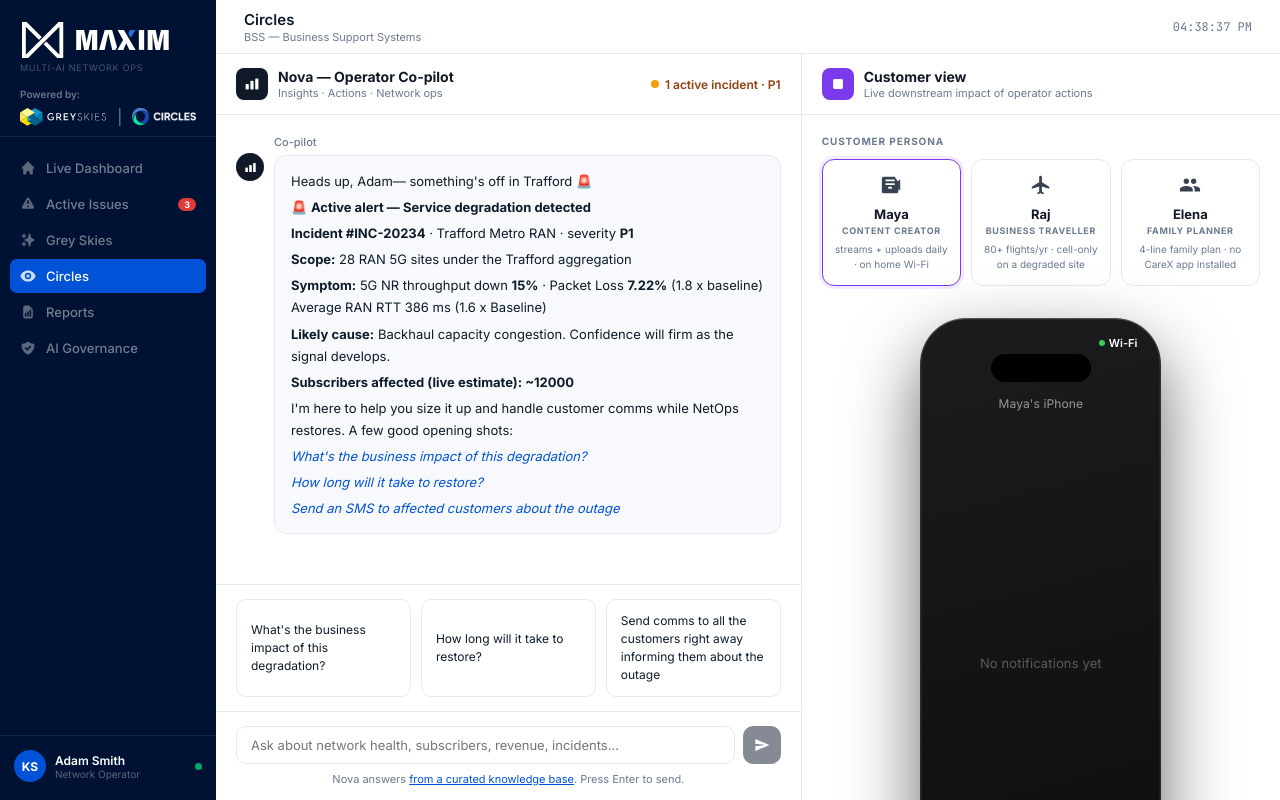
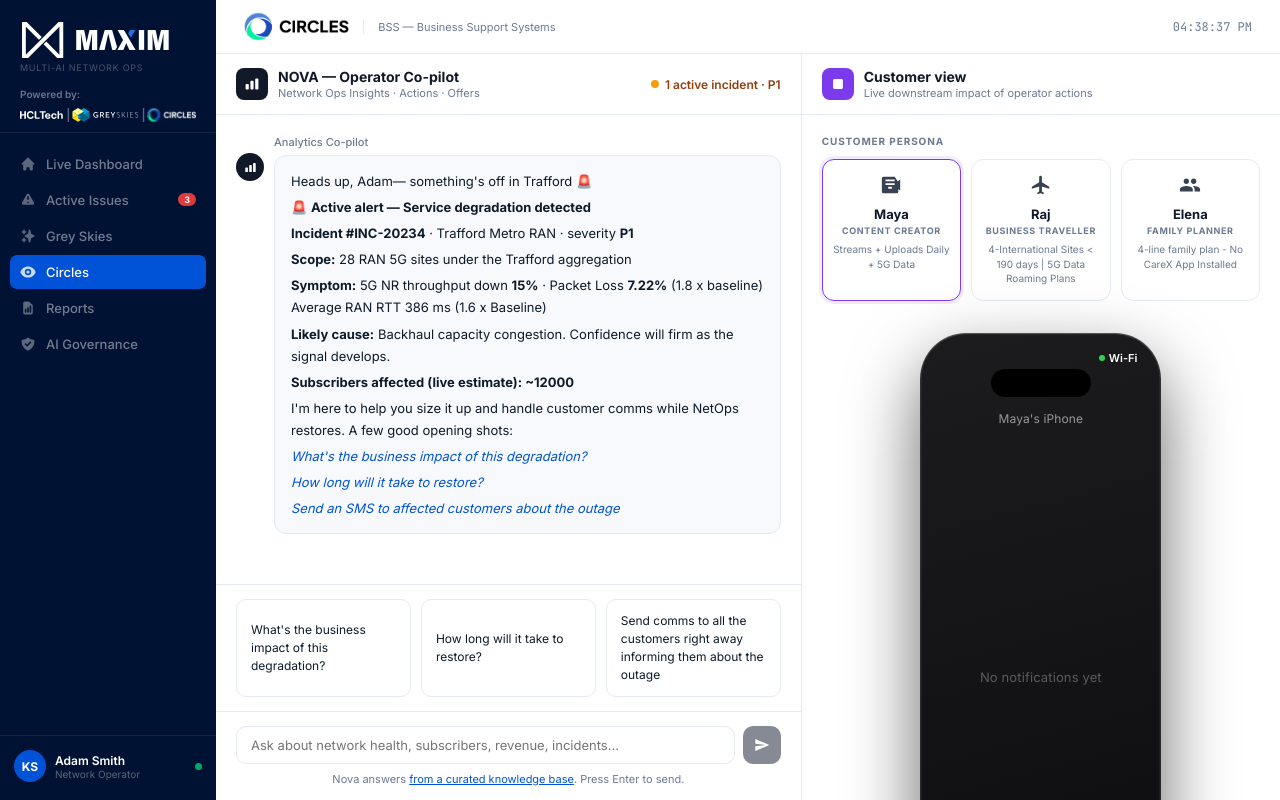
Before and after one commit to DmaxDude/NetworkMaximAIDashboard, a React (Vite) app: page / in a window 1280 px wide. Both pictures are taken after a click on the element "Circles". Built offline with nearby package versions, Linux system fonts and the light colour scheme.

Commit message:
deploy code

```diff
--- a/src/pages/Circles.jsx
+++ b/src/pages/Circles.jsx
@@ -183,7 +183,7 @@
               </svg>
             </div>
             <div style={{ flex: 1 }}>
-              <div className="gs-msg-label">Co-pilot</div>
+              <div className="gs-msg-label">Analytics Co-pilot</div>
               <div className="gs-msg-bubble">
                 <p>Heads up, Adamâ€” something&apos;s off in the  Trafford ðŸš¨</p>
                 <p>ðŸš¨ <strong>Active alert â€” Network degradation detected</strong></p>
@@ -246,7 +246,7 @@
                   </svg>
                 </div>
                 <div style={{ flex: 1 }}>
-                  <div className="gs-msg-label">Co-pilot</div>
+                  <div className="gs-msg-label">Analytics Co-pilot</div>
                   <div className="gs-msg-bubble gs-biz-bubble">
                     <p>{BUSINESS_RESPONSE.intro}</p>
                     {BUSINESS_RESPONSE.lines.map((l, li) =>
@@ -276,7 +276,7 @@
                   </svg>
                 </div>
                 <div style={{ flex: 1 }}>
-                  <div className="gs-msg-label">Co-pilot</div>
+                  <div className="gs-msg-label">Analytics Co-pilot</div>
                   <div className="gs-msg-bubble"><p>{m.text}</p></div>
                 </div>
               </div>
--- a/src/pages/CirclesInline.jsx
+++ b/src/pages/CirclesInline.jsx
@@ -365,21 +365,21 @@
 const PERSONAS = [
   {
     id: 'maya', name: 'Maya', role: 'CONTENT CREATOR',
-    desc: ' streams + uploads daily · on home Wi-Fi',
+    desc: ' Streams + Uploads Daily + 5G Data',
     hasCareX: true,
     signal: 'Wi-Fi',
     icon: <svg viewBox="0 0 24 24" fill="currentColor" width="22" height="22"><path d="M18 3H4a2 2 0 00-2 2v14a2 2 0 002 2h14a2 2 0 002-2V9l-4-6zm-5 13H9v-2h4v2zm3-4H6v-2h10v2zm0-4H6V6h10v2z" /><path d="M18 9l4-3v12l-4-3V9z" /></svg>,
   },
   {
     id: 'raj', name: 'Raj', role: 'BUSINESS TRAVELLER',
-    desc: '80+ flights/yr · cell-only on a degraded site',
+    desc: '4-International Sites < 190 days | 5G Data Roaming Plans',
     hasCareX: true,
     signal: 'Cell · degraded',
     icon: <svg viewBox="0 0 24 24" fill="currentColor" width="22" height="22"><path d="M21 16v-2l-8-5V3.5A1.5 1.5 0 0011.5 2 1.5 1.5 0 0010 3.5V9l-8 5v2l8-2.5V19l-2 1.5V22l3.5-1 3.5 1v-1.5L13 19v-5.5l8 2.5z" /></svg>,
   },
   {
     id: 'elena', name: 'Elena', role: 'FAMILY PLANNER',
-    desc: ' 4-line family plan · no CareX app installed',
+    desc: ' 4-line family plan - No CareX App Installed',
     hasCareX: false,
     signal: 'Cell · degraded',
     icon: <svg viewBox="0 0 24 24" fill="currentColor" width="22" height="22"><path d="M16 11c1.66 0 2.99-1.34 2.99-3S17.66 5 16 5c-1.66 0-3 1.34-3 3s1.34 3 3 3zm-8 0c1.66 0 2.99-1.34 2.99-3S9.66 5 8 5C6.34 5 5 6.34 5 8s1.34 3 3 3zm0 2c-2.33 0-7 1.17-7 3.5V19h14v-2.5c0-2.33-4.67-3.5-7-3.5zm8 0c-.29 0-.62.02-.97.05 1.16.84 1.97 1.97 1.97 3.45V19h6v-2.5c0-2.33-4.67-3.5-7-3.5z" /></svg>,
@@ -583,8 +583,8 @@
               </svg>
             </div>
             <div>
-              <div className="gs-hdr-title">Nova — Operator Co-pilot</div>
-              <div className="gs-hdr-sub">Insights · Actions · Network ops</div>
+              <div className="gs-hdr-title">NOVA — Operator  Co-pilot</div>
+              <div className="gs-hdr-sub">Network Ops Insights · Actions · Offers</div>
             </div>
           </div>
           <div className="gs-inc-badge">
@@ -601,7 +601,7 @@
               </svg>
             </div>
             <div style={{ flex: 1 }}>
-              <div className="gs-msg-label">Co-pilot</div>
+              <div className="gs-msg-label">Analytics Co-pilot</div>
               <div className="gs-msg-bubble">
                 <p>Heads up, Adam— something&apos;s off in Trafford 🚨</p>
                 <p>🚨 <strong>Active alert — Service degradation detected</strong></p>
@@ -661,7 +661,7 @@
                   </svg>
                 </div>
                 <div style={{ flex: 1 }}>
-                  <div className="gs-msg-label">Co-pilot</div>
+                  <div className="gs-msg-label">Analytics Co-pilot</div>
                   <div className="gs-msg-bubble gs-biz-bubble">
                     <p>{BUSINESS_RESPONSE.intro}</p>
                     {BUSINESS_RESPONSE.lines.map((l, li) =>
@@ -690,7 +690,7 @@
                   </svg>
                 </div>
                 <div style={{ flex: 1 }}>
-                  <div className="gs-msg-label">Co-pilot</div>
+                  <div className="gs-msg-label">Analytics Co-pilot</div>
                   <div className="gs-msg-bubble gs-biz-bubble">
                     <p>{RESTORE_RESPONSE.intro}</p>
                     {RESTORE_RESPONSE.lines.map((l, li) =>
@@ -719,7 +719,7 @@
                   </svg>
                 </div>
                 <div style={{ flex: 1 }}>
-                  <div className="gs-msg-label">Co-pilot</div>
+                  <div className="gs-msg-label">Analytics Co-pilot</div>
                   <div className="gs-msg-bubble gs-biz-bubble">
                     <p>{COMMS_RESPONSE.intro}</p>
                     {COMMS_RESPONSE.details.map((l, li) =>
@@ -774,7 +774,7 @@
                   </svg>
                 </div>
                 <div style={{ flex: 1 }}>
-                  <div className="gs-msg-label">Co-pilot</div>
+                  <div className="gs-msg-label">Analytics Co-pilot</div>
                   <div className="gs-msg-bubble gs-biz-bubble">
                     <p style={{fontStyle:'italic',color:'#374151'}}>{APPROVE_RESPONSE.intro}</p>
                     {APPROVE_RESPONSE.lines.map((l, li) =>
@@ -803,7 +803,7 @@
                   </svg>
                 </div>
                 <div style={{ flex: 1 }}>
-                  <div className="gs-msg-label">Co-pilot</div>
+                  <div className="gs-msg-label">Analytics Co-pilot</div>
                   <div className="gs-msg-bubble gs-biz-bubble">
                     <p style={{fontStyle:'italic',color:'#374151'}}>{RESTORED_ALERT.intro}</p>
                     {RESTORED_ALERT.lines.map((l, li) =>
@@ -822,7 +822,7 @@
                   </svg>
                 </div>
                 <div style={{ flex: 1 }}>
-                  <div className="gs-msg-label">Co-pilot</div>
+                  <div className="gs-msg-label">Analytics Co-pilot</div>
                   <div className="gs-msg-bubble gs-biz-bubble">
                     <p>{RESTORATION_COMMS_RESPONSE.intro}</p>
                     {RESTORATION_COMMS_RESPONSE.lines.map((l, li) => (
@@ -849,7 +849,7 @@
                   </svg>
                 </div>
                 <div style={{ flex: 1 }}>
-                  <div className="gs-msg-label">Co-pilot</div>
+                  <div className="gs-msg-label">Analytics Co-pilot</div>
                   <div className="gs-msg-bubble gs-biz-bubble">
                     <p dangerouslySetInnerHTML={{ __html: RESTORATION_DISPATCH_RESPONSE.intro }} />
                     {RESTORATION_DISPATCH_RESPONSE.lines.map((l, li) => (
@@ -876,7 +876,7 @@
                   </svg>
                 </div>
                 <div style={{ flex: 1 }}>
-                  <div className="gs-msg-label">Co-pilot</div>
+                  <div className="gs-msg-label">Analytics Co-pilot</div>
                   <div className="gs-msg-bubble gs-biz-bubble">
                     <p>Nice &mdash; restoration comms are out. Now let&apos;s soften the bump &#127873;</p>
                     <p>Now that service is healthy, this is the right window to offer goodwill &mdash; sentiment listening is showing <strong>82% positive</strong>, and a tailored bundle here pays back in retention.</p>
@@ -893,7 +893,7 @@
                   </svg>
                 </div>
                 <div style={{ flex: 1 }}>
-                  <div className="gs-msg-label">Co-pilot</div>
+                  <div className="gs-msg-label">Analytics Co-pilot</div>
                   <div className="gs-msg-bubble gs-biz-bubble">
                     <p>{COMPENSATION_RESPONSE.intro}</p>
                     {COMPENSATION_RESPONSE.lines.map((l, li) => (
@@ -967,7 +967,7 @@
                   </svg>
                 </div>
                 <div style={{ flex: 1 }}>
-                  <div className="gs-msg-label">Co-pilot</div>
+                  <div className="gs-msg-label">Analytics Co-pilot</div>
                   <div className="gs-msg-bubble gs-biz-bubble">
                     {COMPENSATION_ROLLOUT_RESPONSE.activation.map((l, li) => (
                       <p key={li} dangerouslySetInnerHTML={{ __html: l.html }} />
@@ -1048,7 +1048,7 @@
                   </svg>
                 </div>
                 <div style={{ flex: 1 }}>
-                  <div className="gs-msg-label">Co-pilot</div>
+                  <div className="gs-msg-label">Analytics Co-pilot</div>
                   <div className="gs-msg-bubble"><p>{m.text}</p></div>
                 </div>
               </div>
--- a/src/pages/GreySkies.jsx
+++ b/src/pages/GreySkies.jsx
@@ -164,7 +164,7 @@
               </svg>
             </div>
             <div>
-              <div className="gs-hdr-title">Nova â€” Operator Co-pilot</div>
+              <div className="gs-hdr-title">Nova â€” Operator Analytics Co-pilot</div>
               <div className="gs-hdr-sub">Insights Â· Actions Â· Network ops</div>
             </div>
           </div>
@@ -183,7 +183,7 @@
               </svg>
             </div>
             <div style={{ flex: 1 }}>
-              <div className="gs-msg-label">Co-pilot</div>
+              <div className="gs-msg-label">Analytics Co-pilot</div>
               <div className="gs-msg-bubble">
                 <p>Heads up, Adamâ€” something&apos;s off in the  Trafford ðŸš¨</p>
                 <p>ðŸš¨ <strong>Active alert â€” Network degradation detected</strong></p>
@@ -246,7 +246,7 @@
                   </svg>
                 </div>
                 <div style={{ flex: 1 }}>
-                  <div className="gs-msg-label">Co-pilot</div>
+                  <div className="gs-msg-label">Analytics Co-pilot</div>
                   <div className="gs-msg-bubble gs-biz-bubble">
                     <p>{BUSINESS_RESPONSE.intro}</p>
                     {BUSINESS_RESPONSE.lines.map((l, li) =>
@@ -276,7 +276,7 @@
                   </svg>
                 </div>
                 <div style={{ flex: 1 }}>
-                  <div className="gs-msg-label">Co-pilot</div>
+                  <div className="gs-msg-label">Analytics Co-pilot</div>
                   <div className="gs-msg-bubble"><p>{m.text}</p></div>
                 </div>
               </div>
--- a/src/pages/OperatorDashboard.jsx
+++ b/src/pages/OperatorDashboard.jsx
@@ -392,8 +392,10 @@
 
 <div className="main">
   <div className="topbar">
-    <div>
-      <div className="tbtitle" id="pgt">{pageTitle}</div>
+    <div className={activePage === 'circles' ? 'tbbrand tbbrand-logo' : 'tbbrand'}>
+      <div className="tbtitle" id="pgt">
+        {activePage === 'circles' ? <img src="/circles-powered-logo.png" alt="Circles" /> : pageTitle}
+      </div>
       <div className="tbsub" id="pgs">{pageSubtitle}</div>
     </div>
     <div className="tbr">
--- a/src/styles/operator.css
+++ b/src/styles/operator.css
@@ -16,7 +16,7 @@
 .operator-page .app-tag{color:rgba(255,255,255,.28);font-size:9px;letter-spacing:.08em;text-transform:uppercase;margin-top:2px;}
 .operator-page .powered-by{color:rgba(255,255,255,.42);font-size:10px;font-weight:600;margin-top:15px;}
 .operator-page .powered-logos{display:flex;align-items:center;margin-top:8px;}
-.operator-page .powered-logos img{display:block;width:176px;max-width:100%;height:auto;object-fit:contain;}
+.operator-page .powered-logos img{display:block;width:192px;max-width:100%;height:auto;object-fit:contain;}
 .operator-page nav{padding:14px 10px;flex:1;}
 .operator-page .ni{display:flex;align-items:center;gap:10px;padding:9px 10px;border-radius:7px;cursor:pointer;
   color:rgba(255,255,255,.45);font-size:13px;font-weight:500;margin-bottom:2px;transition:all .15s;}
@@ -35,8 +35,13 @@
 .operator-page .main{flex:1;display:flex;flex-direction:column;overflow:hidden;}
 .operator-page .topbar{background:var(--surface);border-bottom:1px solid var(--border);height:54px;padding:0 28px;
   display:flex;align-items:center;justify-content:space-between;flex-shrink:0;}
+.operator-page .tbbrand{min-width:0;}
 .operator-page .tbtitle{font-size:15px;font-weight:600;}
+.operator-page .tbbrand-logo{display:flex;align-items:center;gap:14px;}
+.operator-page .tbbrand-logo .tbtitle{line-height:1;}
+.operator-page .tbbrand-logo .tbtitle img{display:block;height:60px;width:auto;max-width:180px;object-fit:contain;}
 .operator-page .tbsub{font-size:11px;color:var(--muted);margin-top:1px;}
+.operator-page .tbbrand-logo .tbsub{margin-top:0;padding-left:14px;border-left:1px solid var(--border);white-space:nowrap;}
 .operator-page .tbr{display:flex;align-items:center;gap:12px;}
 .operator-page .clk{font-family:'JetBrains Mono',monospace;font-size:12px;color:var(--muted);}
 .operator-page .simbtn{display:flex;align-items:center;gap:7px;background:var(--blue);color:#fff;border:none;
```
Also changed, not shown: public/powered-logo.svg.
